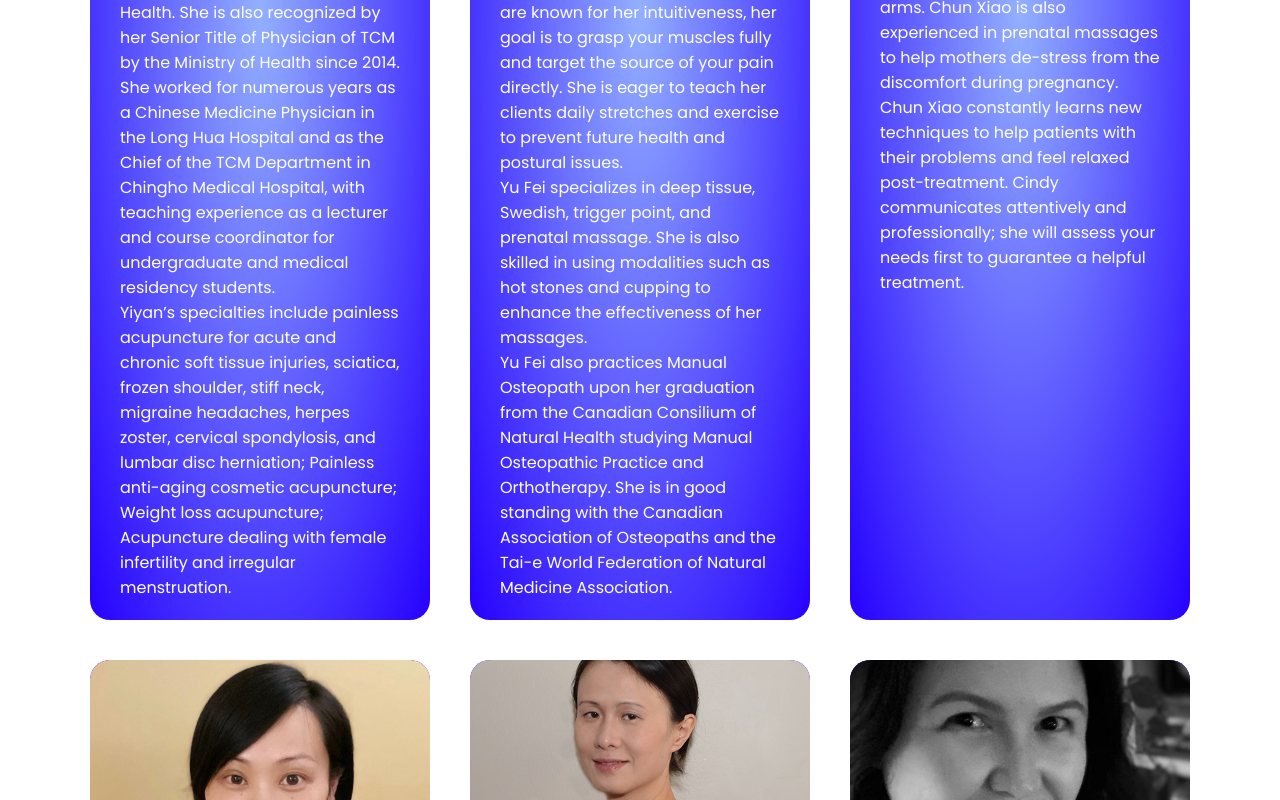
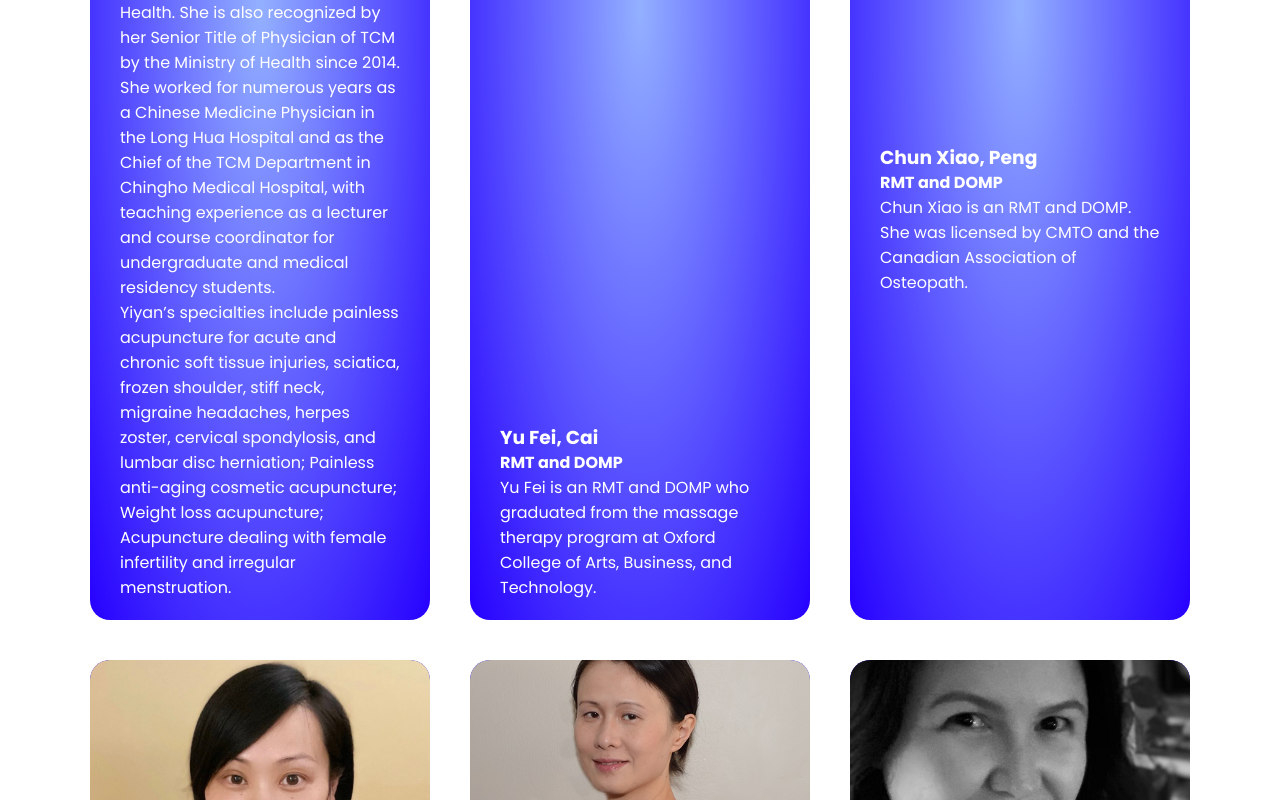
Before and after one commit to jjia5160/jjia5160.github.io, a plain HTML site: page our-team.html in a window 1280 px wide. Shown: the part 970-1770 px from the top of the page. Drawn offline with Linux system fonts and the light colour scheme.

Commit message:
Update our-team.html

```diff
--- a/our-team.html
+++ b/our-team.html
@@ -83,9 +83,8 @@
                 <h3>Yu Fei, Cai</h3>
                 <div class="text-icon">
                     <h4>RMT and DOMP</h4>
-                    <p>Yu Fei is an RMT who graduated from the massage therapy program at Oxford College of Arts, Business, and Technology. She has been practicing massage techniques for over ten years with experience from Massage Addict, Hand & Stone Massage and Facial Spa, as well as various long-term care facilities. Yu Fei's massages are known for her intuitiveness, her goal is to grasp your muscles fully and target the source of your pain directly. She is eager to teach her clients daily stretches and exercise to prevent future health and postural issues.</p>
-                    <p>Yu Fei specializes in deep tissue, Swedish, trigger point, and prenatal massage. She is also skilled in using modalities such as hot stones and cupping to enhance the effectiveness of her massages.</p>
-                    <p>Yu Fei also practices Manual Osteopath upon her graduation from the Canadian Consilium of Natural Health studying Manual Osteopathic Practice and Orthotherapy. She is in good standing with the Canadian Association of Osteopaths and the Tai-e World Federation of Natural Medicine Association.</p>
+                    <p>Yu Fei is an RMT and DOMP who graduated from the massage therapy program at Oxford College of Arts, Business, and Technology.</p>
+
                 </div>
             </div>
         </div>
@@ -99,8 +98,7 @@
                 <h3>Chun Xiao, Peng</h3>
                 <div class="text-icon">
                     <h4>RMT and DOMP</h4>
-                    <p>Chun Xiao is an RMT and DOMP. She was licensed by CMTO and the Canadian Association of Osteopath. Chun Xiaohas almost five years of experience in this professional field and specializes in dealing with muscle pain in the neck and shoulder area and muscle soreness in the legs and arms. Chun Xiao is also experienced in prenatal massages to help mothers de-stress from the discomfort during pregnancy. Chun Xiao constantly learns new techniques to help patients with their problems and feel relaxed post-treatment. Cindy communicates attentively and professionally; she will assess your needs first to guarantee a helpful treatment.
-                    </p>
+                    <p>Chun Xiao is an RMT and DOMP. She was licensed by CMTO and the Canadian Association of Osteopath.</p>
                 </div>
             </div>
         </div>
```
